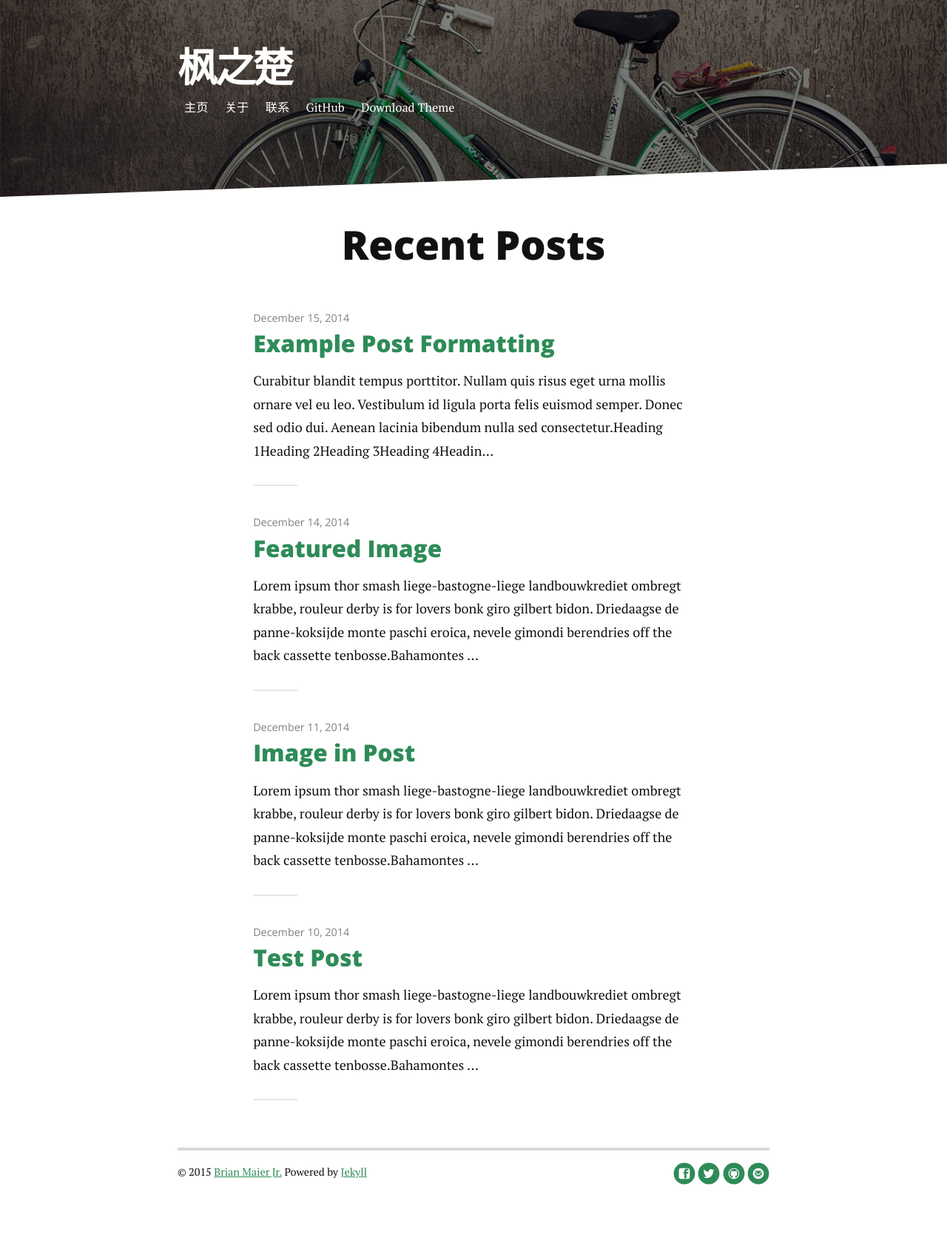
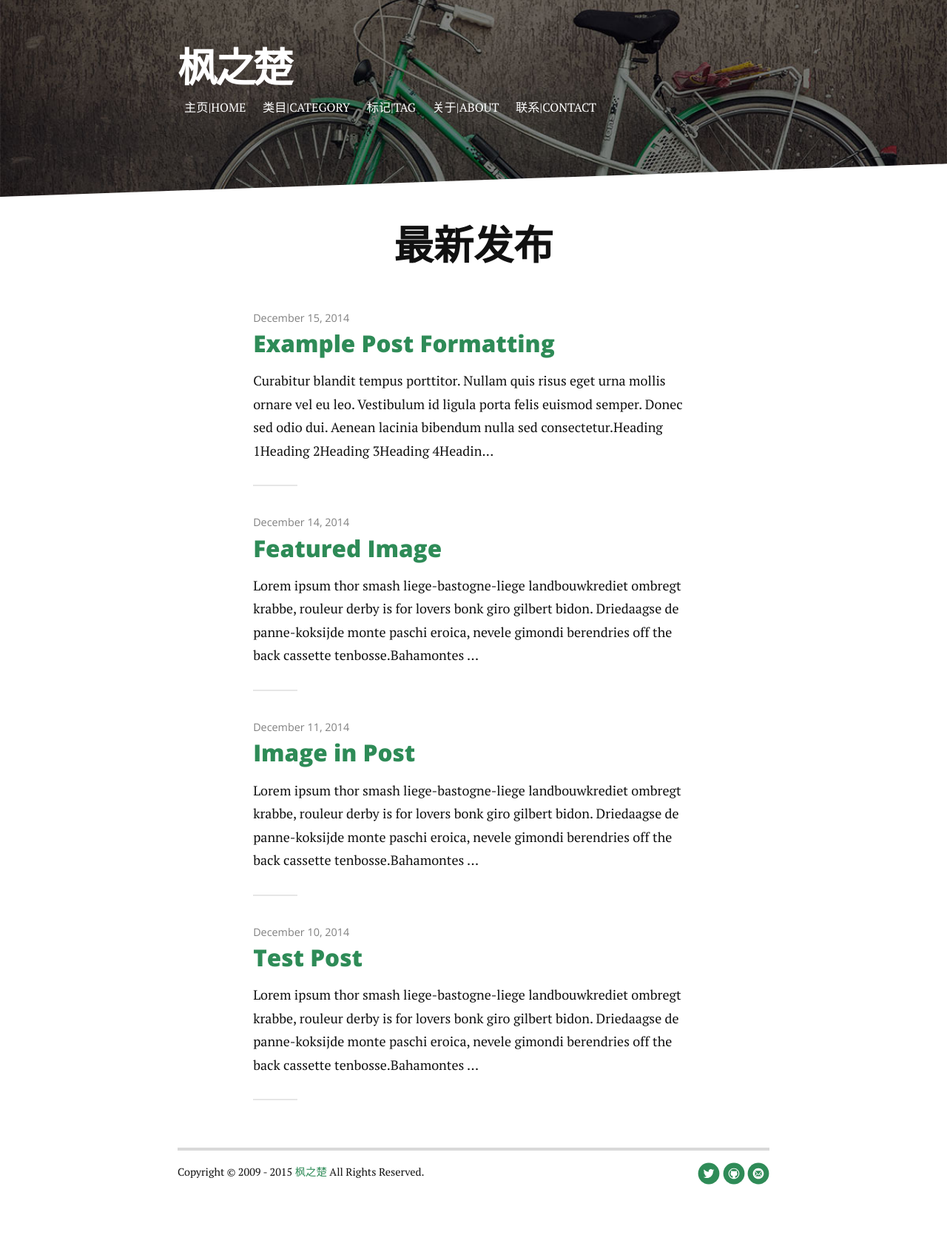
Before and after one commit to imisslovelove/fengzhichu.github.io, a Jekyll site: the page built from index.html, in a window 1280 px wide. Shown: the whole page at 74% size. Built offline with Jekyll 4.4.1, drawn with Linux system fonts in a browser that asks for light colours; nearby versions of some CDN libraries; Markdown is read by kramdown in place of the engine named in the settings; the list of posts is cut into pages by our own code.

Commit message:
Customize website.

```diff
--- a/_config.yml
+++ b/_config.yml
@@ -1,5 +1,5 @@
 title: 枫之楚
-description: Long Form Jekyll theme built with SASS / COMPASS / SUSY
+description: "Hi, 我是枫之楚，欢迎来到我的个人博客，我会在这里分享知识、灵感以及生活的点滴。作为一名二把刀的iOS开发者，目前还在修炼中。对平面设计、手绘、UI动效非常迷恋。"
 
 url: https://fengzhichu.github.io
 baseurl:
@@ -11,17 +11,21 @@ highlighter: pygments
 paginate: 6
 
 navigation:
- - title: 主页
+ - title: 主页|HOME
    url: /index.html
- - title: 关于
+ - title: 类目|CATEGORY
+   url: /categories.html
+ - title: 标记|TAG
+   url: /tags.html
+ - title: 关于|ABOUT
    url: /about.html
- - title: 联系
+ - title: 联系|CONTACT
    url: /contact.html
 
 social:
    github: fengzhichu
    twitter: fengzhichu
-   facebook: fengzhichu
+   facebook:
    email: fengzhichu@live.com
 
 google_analytics: "UA-58263416-1"
--- a/_includes/footer.html
+++ b/_includes/footer.html
@@ -1,6 +1,6 @@
 <div class="footer">
    <div class="container">
-      <p class="copy">&copy; {{ site.time | date: '%Y' }} <a href="http://brianmaierjr.com">Brian Maier Jr.</a> Powered by <a href="http://jekyllrb.com">Jekyll</a></p>
+      <p class="copy">Copyright &copy; 2009 - {{ site.time | date: '%Y' }} <a href="http://fengzhichu.com">枫之楚</a> All Rights Reserved. </p>
 
       <div class="footer-links">
          <ul class="noList">
--- a/_includes/head.html
+++ b/_includes/head.html
@@ -4,7 +4,7 @@
     <meta name="viewport" content="width=device-width, initial-scale=1">
     <meta name="description" content="">
     <title>{{ page.title }}</title>
-
+    <style>a{text-decoration: none;}</style>
     <!-- Favicon -->
     <link rel="icon" type="image/x-icon" href="{{ "/assets/img/favicon.ico" | prepend: site.baseurl }}" />
 
--- a/_includes/header.html
+++ b/_includes/header.html
@@ -8,9 +8,7 @@
                      <a href="{{ link.url | prepend: site.baseurl }}">{{ link.title }}</a>
                  </li>
                  {% endfor %}
-                 <li> <a href="https://github.com/brianmaierjr/long-haul" target="_blank">GitHub</a></li>
-                 <li><a href="https://github.com/brianmaierjr/long-haul/archive/master.zip">Download Theme</a></li>
-             </ul>
+              </ul>
          </nav>
      </div>
  </div><!-- end .header -->
--- a/index.html
+++ b/index.html
@@ -3,7 +3,7 @@ layout: default
 ---
 
 <div class="home" id="home">
-  <h1 class="pageTitle">Recent Posts</h1>
+  <h1 class="pageTitle">最新发布</h1>
   <ul class="posts noList">
     {% for post in paginator.posts %}
       <li>
```
